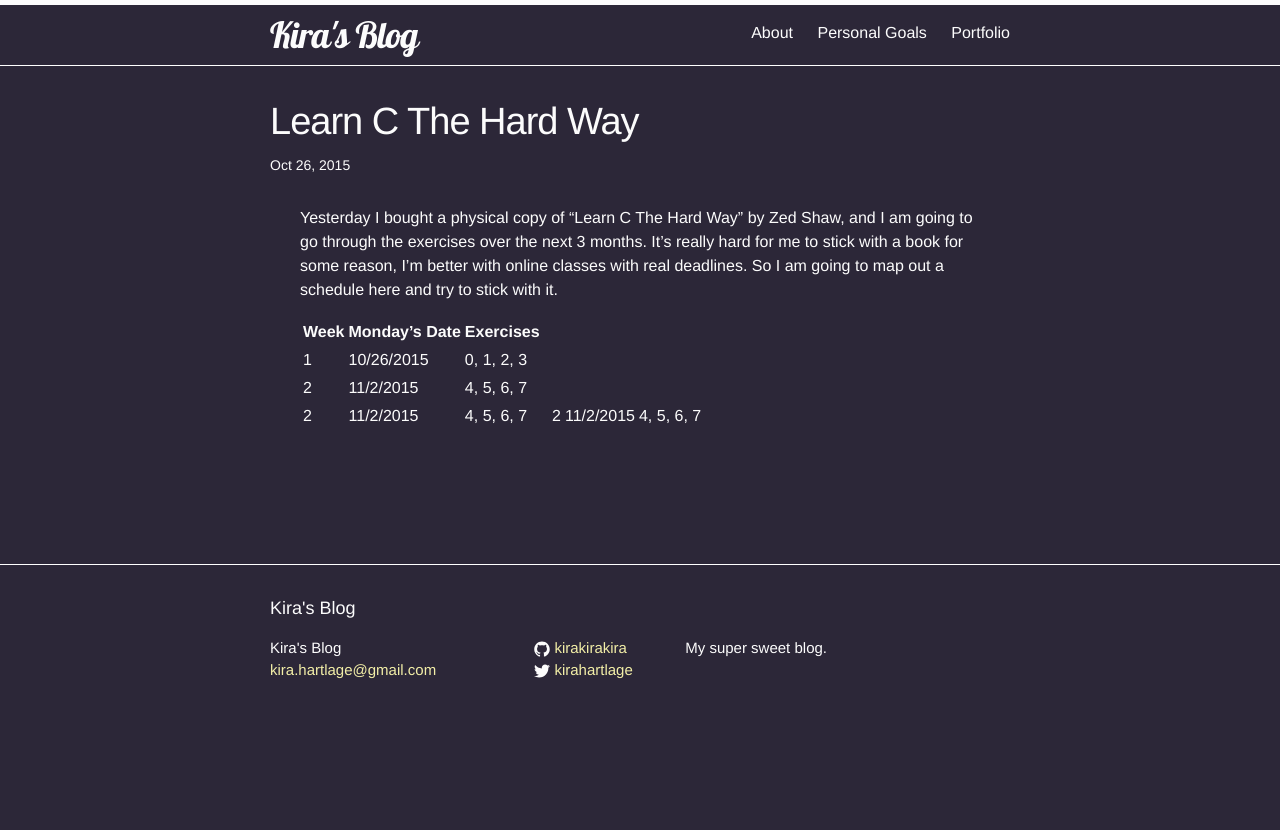
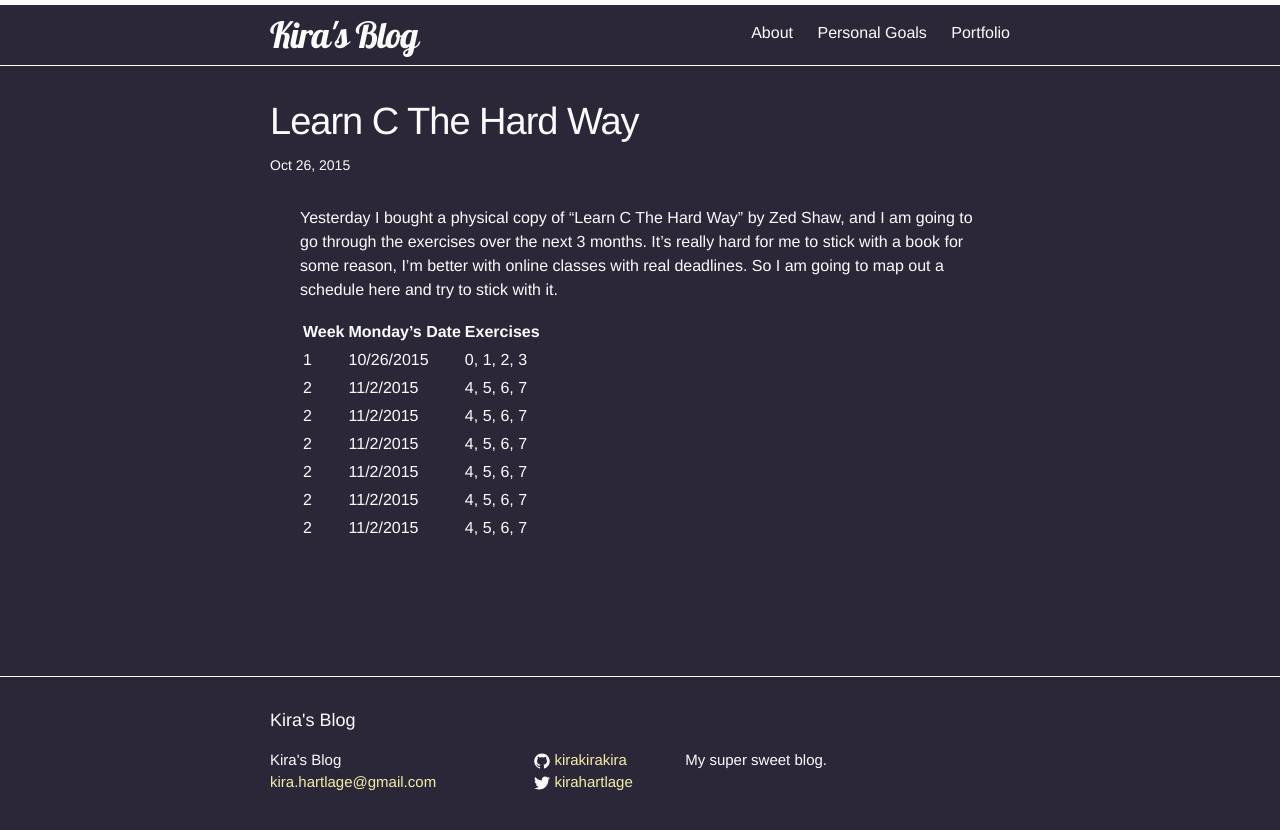
Before and after one commit to kirakirakira/blog, a Jekyll site: the page built from _posts/2015-10-26-learningcthehardway.markdown, in a window 1280 px wide. Shown: the top 830 px of the page. Built offline with Jekyll 4.4.1, drawn with Linux system fonts in a browser that asks for light colours; Markdown is read by kramdown in place of the engine named in the settings.

Commit message:
Update 2015-10-26-learningcthehardway.markdown

```diff
--- a/_posts/2015-10-26-learningcthehardway.markdown
+++ b/_posts/2015-10-26-learningcthehardway.markdown
@@ -12,4 +12,8 @@ It's really hard for me to stick with a book for some reason, I'm better with on
 |--------|----------------|------------|
 | 1      |  10/26/2015    | 0, 1, 2, 3 |
 | 2      |  11/2/2015     | 4, 5, 6, 7 |
-| 2      |  11/2/2015     | 4, 5, 6, 7 || 2      |  11/2/2015     | 4, 5, 6, 7 |
+| 2      |  11/2/2015     | 4, 5, 6, 7 |
+| 2      |  11/2/2015     | 4, 5, 6, 7 |
+| 2      |  11/2/2015     | 4, 5, 6, 7 |
+| 2      |  11/2/2015     | 4, 5, 6, 7 |
+| 2      |  11/2/2015     | 4, 5, 6, 7 |
```
